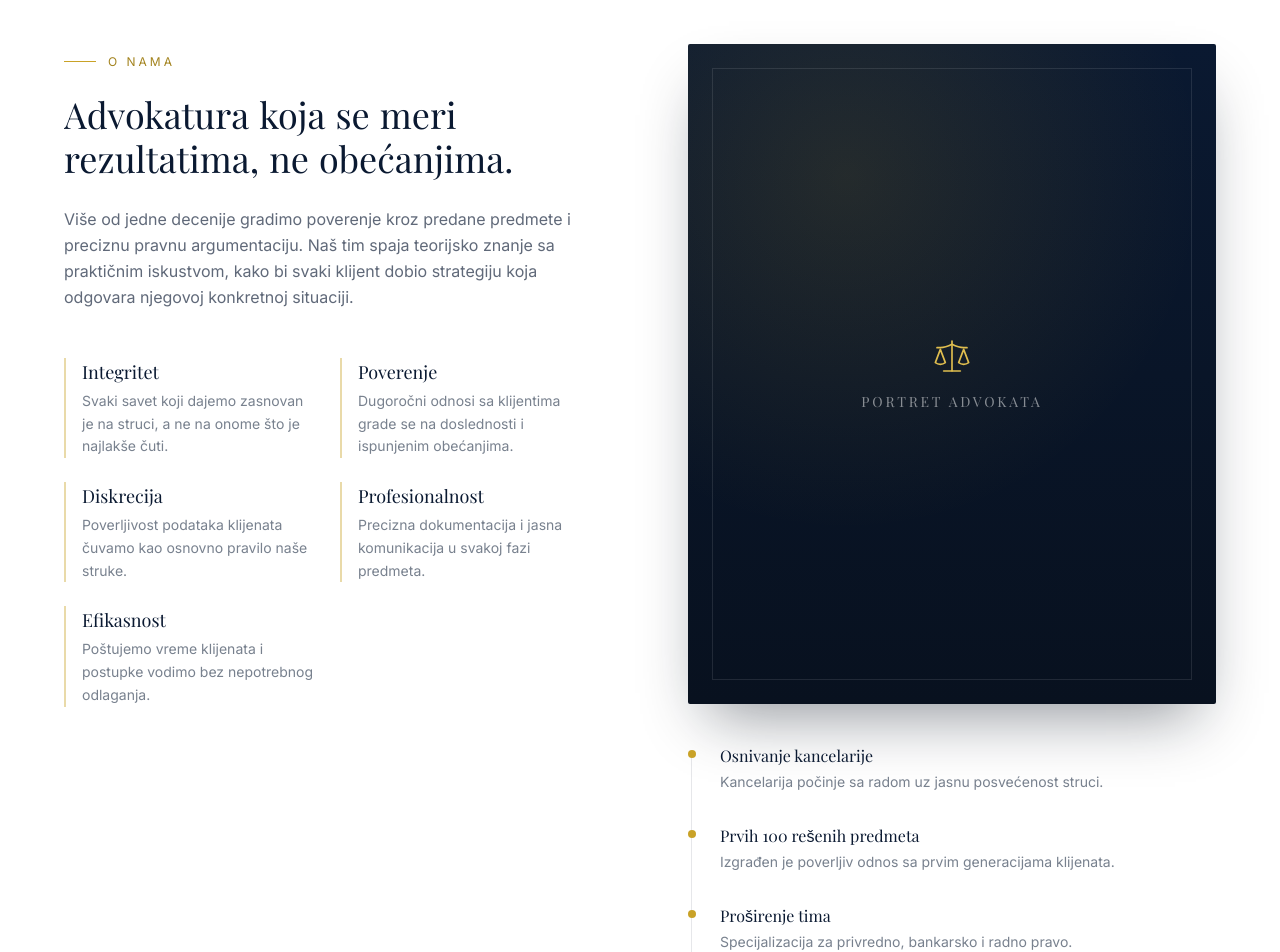
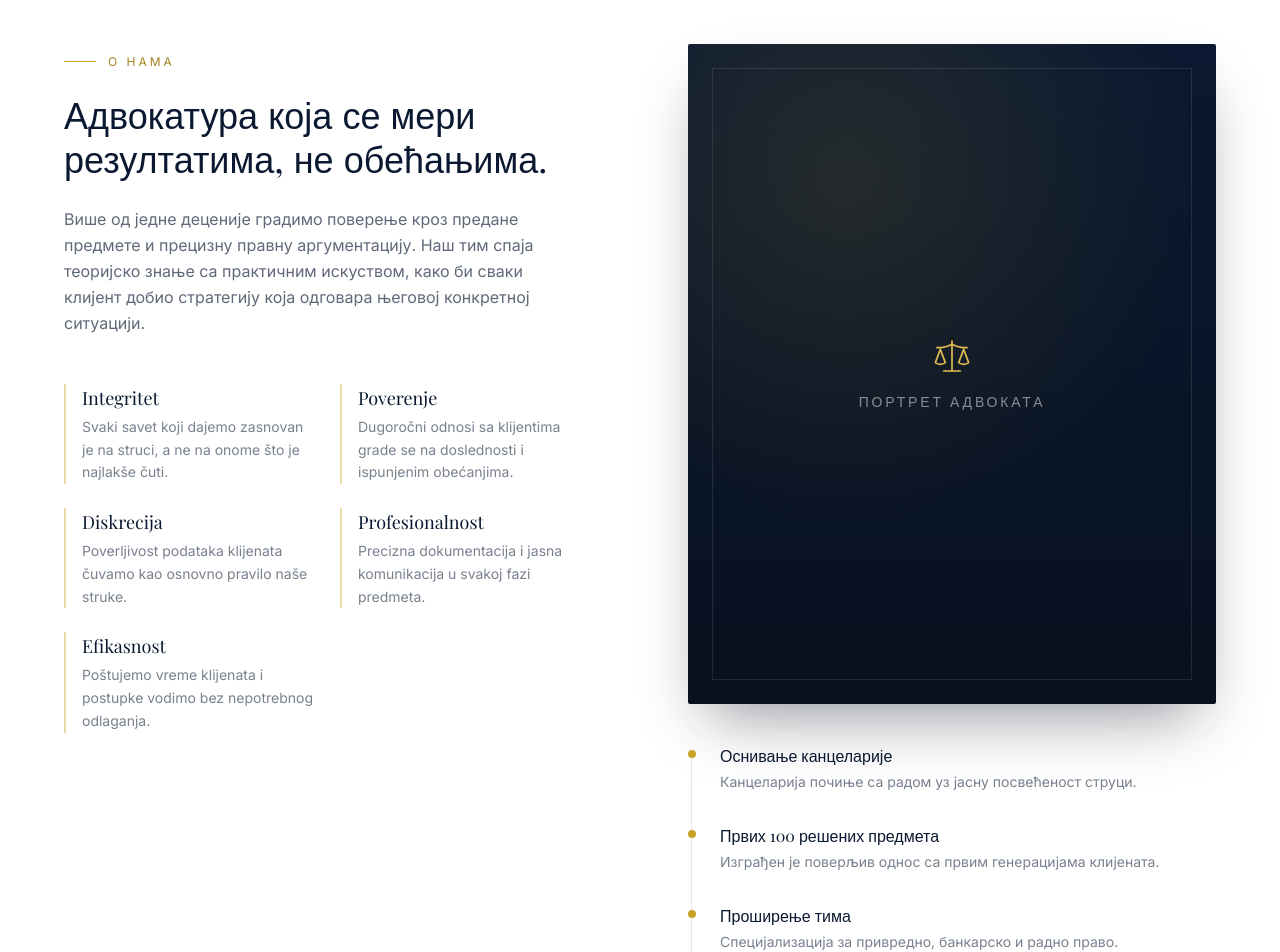
Before and after one commit to stojanovicjovan021-collab/advokatska-kancelarija-savic, a Next.js app: page / in a window 1280 px wide. Shown: the part 1000-1952 px from the top of the page. Built offline with nearby package versions, Linux system fonts and the light colour scheme; a web font is replaced by a local one.

Commit message:
About tsx promenjeno na cirilicu

```diff
--- a/components/sections/About.tsx
+++ b/components/sections/About.tsx
@@ -6,10 +6,10 @@ import { RevealText } from '@/components/ui/RevealText';
 import { values } from '@/lib/data';
 
 const milestones = [
-  { label: 'Osnivanje kancelarije', description: 'Kancelarija počinje sa radom uz jasnu posvećenost struci.' },
-  { label: 'Prvih 100 rešenih predmeta', description: 'Izgrađen je poverljiv odnos sa prvim generacijama klijenata.' },
-  { label: 'Proširenje tima', description: 'Specijalizacija za privredno, bankarsko i radno pravo.' },
-  { label: 'Preko 1000 predmeta', description: 'Kontinuitet poverenja klijenata iz cele Srbije.' },
+  { label: 'Оснивање канцеларије', description: 'Канцеларија почиње са радом уз јасну посвећеност струци.' },
+  { label: 'Првих 100 решених предмета', description: 'Изграђен је поверљив однос са првим генерацијама клијената.' },
+  { label: 'Проширење тима', description: 'Специјализација за привредно, банкарско и радно право.' },
+  { label: 'Преко 1000 предмета', description: 'Континуитет поверења клијената из целе Србије.' },
 ];
 
 export function About() {
@@ -18,13 +18,15 @@ export function About() {
       <div className="container-luxury grid grid-cols-1 gap-16 lg:grid-cols-2 lg:gap-24">
         <div className="order-2 lg:order-1">
           <span className="eyebrow-rule text-xs uppercase tracking-[0.25em] text-gold-700 dark:text-gold-300">
-            O nama
+            О нама
           </span>
+
           <RevealText
             as="h2"
-            text="Advokatura koja se meri rezultatima, ne obećanjima."
+            text="Адвокатура која се мери резултатима, не обећањима."
             className="mt-6 max-w-lg font-display text-3xl leading-[1.15] text-primary balance dark:text-paper sm:text-4xl"
           />
+
           <motion.p
             initial={{ opacity: 0, y: 16 }}
             whileInView={{ opacity: 1, y: 0 }}
@@ -32,9 +34,9 @@ export function About() {
             transition={{ duration: 0.8, delay: 0.2 }}
             className="mt-6 max-w-lg text-base leading-relaxed text-primary/65 dark:text-paper/65"
           >
-            Više od jedne decenije gradimo poverenje kroz predane predmete i preciznu pravnu argumentaciju. Naš tim
-            spaja teorijsko znanje sa praktičnim iskustvom, kako bi svaki klijent dobio strategiju koja odgovara
-            njegovoj konkretnoj situaciji.
+            Више од једне деценије градимо поверење кроз предане предмете и прецизну правну аргументацију. Наш тим
+            спаја теоријско знање са практичним искуством, како би сваки клијент добио стратегију која одговара
+            његовој конкретној ситуацији.
           </motion.p>
 
           <ul className="mt-12 grid grid-cols-1 gap-6 sm:grid-cols-2">
@@ -47,7 +49,10 @@ export function About() {
                 transition={{ duration: 0.6, delay: i * 0.08 }}
                 className="border-l-2 border-gold/40 pl-4"
               >
-                <h3 className="font-display text-lg text-primary dark:text-paper">{value.title}</h3>
+                <h3 className="font-display text-lg text-primary dark:text-paper">
+                  {value.title}
+                </h3>
+
                 <p className="mt-1 text-sm leading-relaxed text-primary/55 dark:text-paper/55">
                   {value.description}
                 </p>
@@ -71,15 +76,20 @@ export function About() {
                   'radial-gradient(circle at 30% 20%, rgba(201,162,39,0.35), transparent 55%)',
               }}
             />
+
             <div className="absolute inset-0 flex flex-col items-center justify-center gap-4 text-paper/70">
               <Scale size={40} strokeWidth={1} className="text-gold-300" />
-              <span className="font-display text-sm tracking-[0.2em] text-paper/50">PORTRET ADVOKATA</span>
+              <span className="font-display text-sm tracking-[0.2em] text-paper/50">
+                ПОРТРЕТ АДВОКАТА
+              </span>
             </div>
+
             <div className="absolute inset-6 border border-paper/10" />
           </motion.div>
 
           <div className="relative pl-8">
             <div className="absolute left-[3px] top-2 h-[calc(100%-1rem)] w-px bg-primary/10 dark:bg-paper/10" />
+
             <ol className="space-y-8">
               {milestones.map((m, i) => (
                 <motion.li
@@ -91,8 +101,14 @@ export function About() {
                   className="relative"
                 >
                   <span className="absolute -left-8 top-1.5 h-2 w-2 rounded-full bg-gold" />
-                  <h4 className="font-display text-base text-primary dark:text-paper">{m.label}</h4>
-                  <p className="mt-1 text-sm text-primary/55 dark:text-paper/55">{m.description}</p>
+
+                  <h4 className="font-display text-base text-primary dark:text-paper">
+                    {m.label}
+                  </h4>
+
+                  <p className="mt-1 text-sm text-primary/55 dark:text-paper/55">
+                    {m.description}
+                  </p>
                 </motion.li>
               ))}
             </ol>
```
